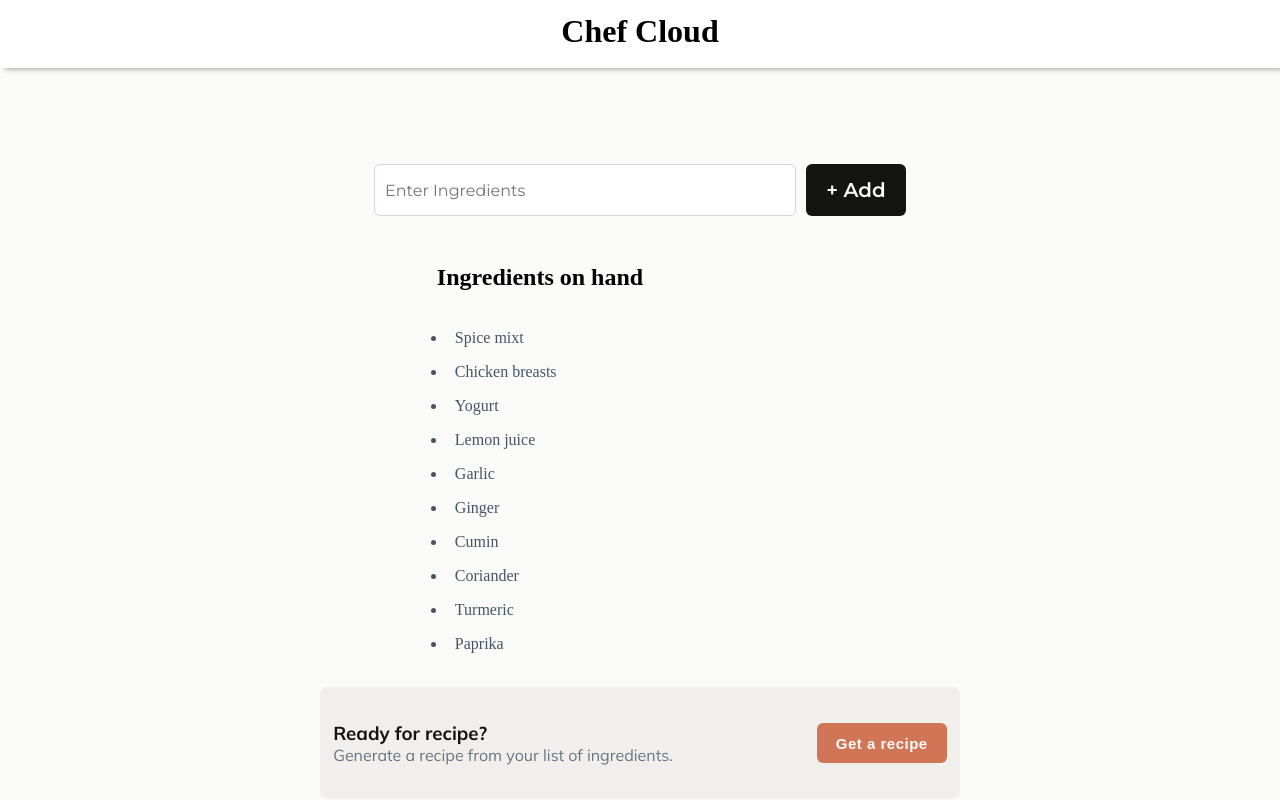
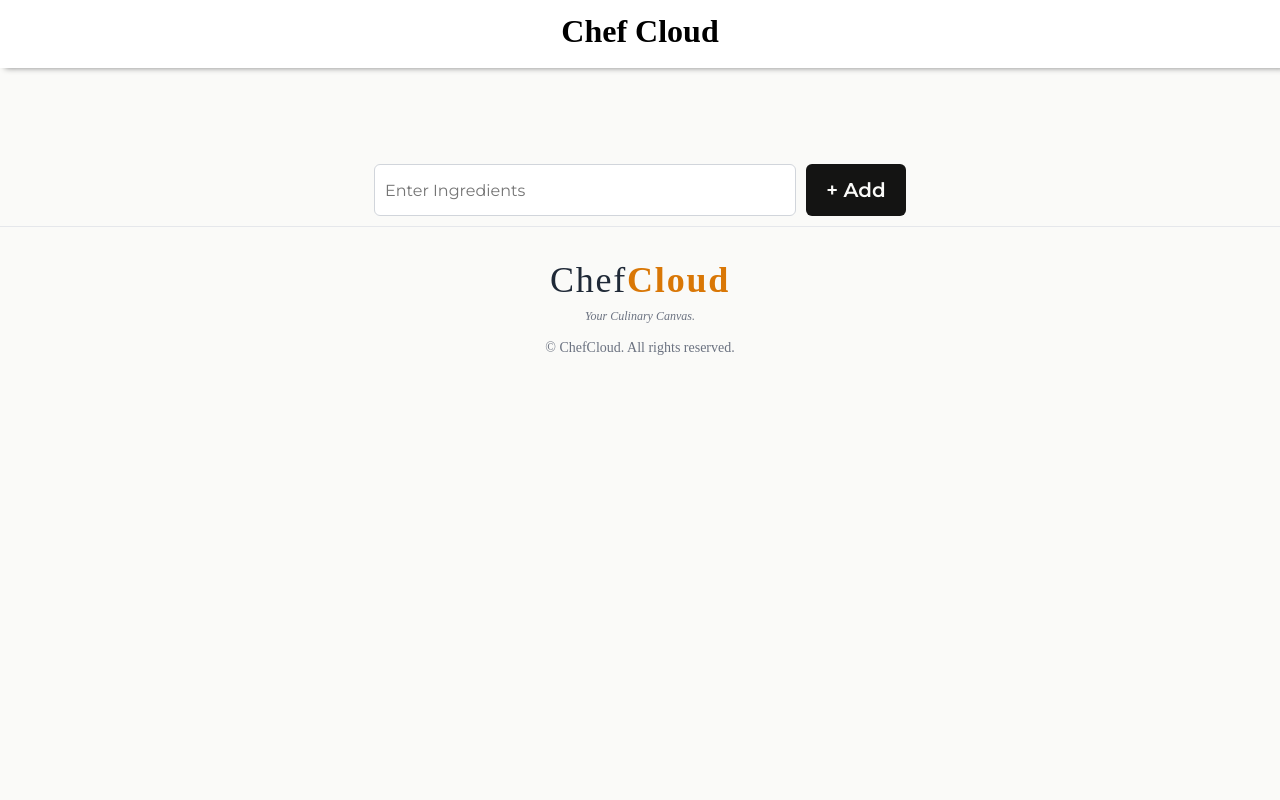
Before and after one commit to Raju00218/Chefcloud, a React (Vite) app: page / in a window 1280 px wide. Shown: the top 800 px of the page. Built offline with nearby package versions, Linux system fonts and the light colour scheme; no server answers; a web font is replaced by a local one.

Commit message:
Change initial state of ingredients to empty array
Initialize ingredient state as an empty array.

```diff
--- a/src/Components/MainPage.jsx
+++ b/src/Components/MainPage.jsx
@@ -8,7 +8,7 @@ import { useState } from "react";
 
 
 function Addingredients() {
-  const [ingredient, setIngredients] = React.useState(["Spice mixt","Chicken breasts","Yogurt","Lemon juice","Garlic","Ginger","Cumin","Coriander","Turmeric","Paprika",])
+  const [ingredient, setIngredients] = React.useState([])
   const [recipeShown, setRecipeShown]= React.useState("")
   const [loading, setLoading]= useState(false)
 
```
